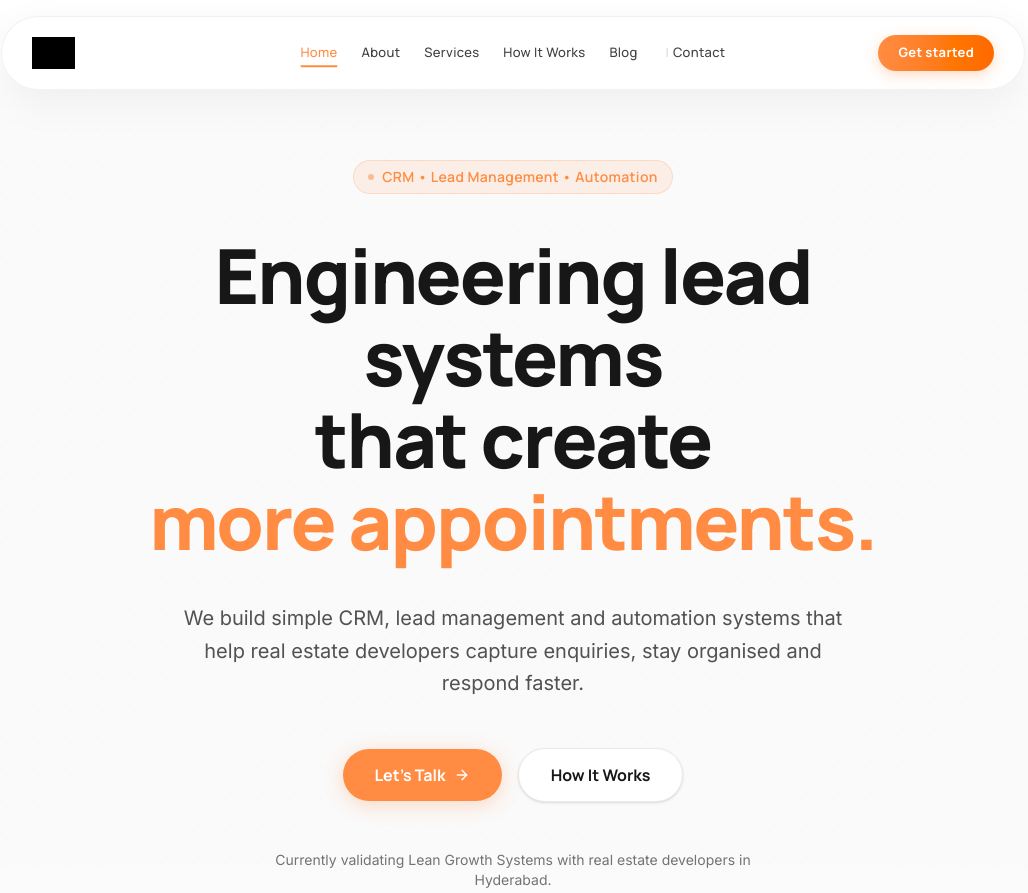
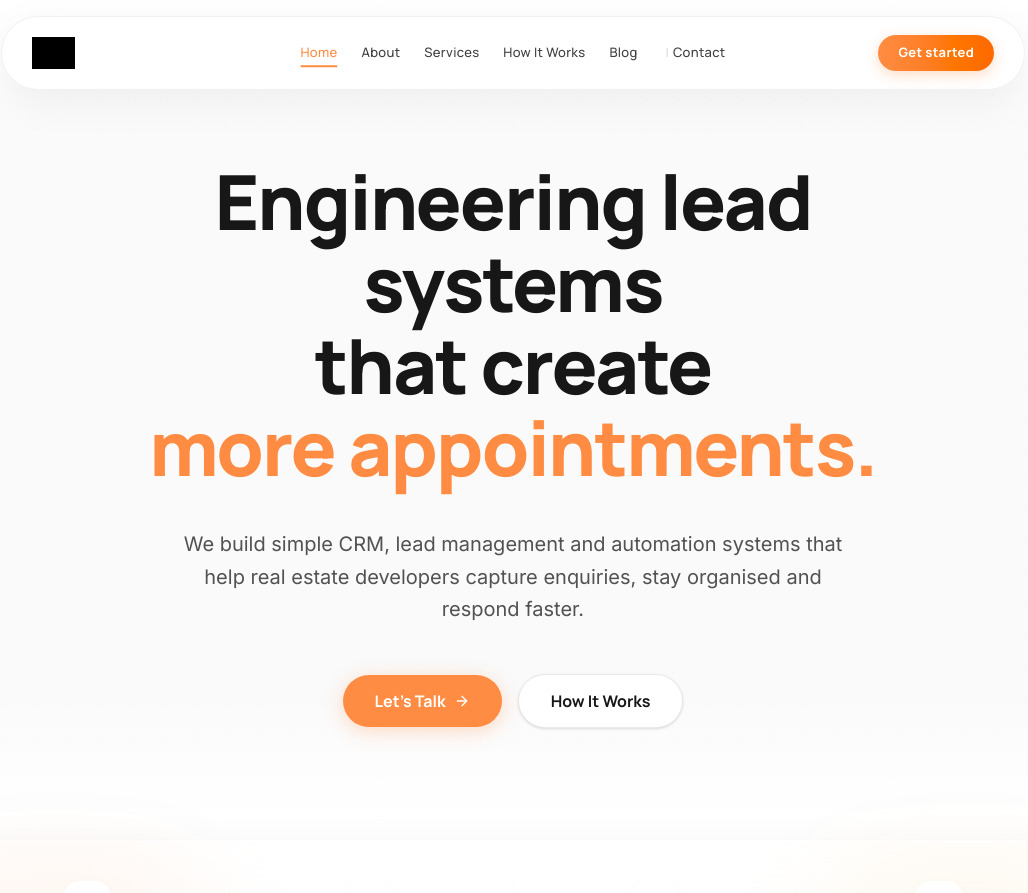
Before and after one commit to ALHussaini-ux/lean, a React (Vite) app: page / in a window 1280 px wide. Shown: the top 893 px of the page, without its empty margins (127-1155 px from the left). Built offline with nearby package versions, Linux system fonts and the light colour scheme; grey boxes are pictures that could not be loaded.

Commit message:
refactor(ui): simplify hero section layout
Remove redundant label and trust line components to align with the minimalist Aramco design language.

```diff
--- a/src/components/MinimalHero.tsx
+++ b/src/components/MinimalHero.tsx
@@ -165,17 +165,6 @@ export default function MinimalHero() {
       <div className="relative z-10 max-w-5xl mx-auto px-6 sm:px-10 lg:px-16 pt-32 sm:pt-36 md:pt-40 pb-16 sm:pb-24 w-full flex flex-col items-center justify-center">
         <div className="space-y-8 sm:space-y-10 text-center flex flex-col items-center max-w-4xl">
 
-          {/* Top Small Orange Label */}
-          <motion.div
-            initial={{ opacity: 0, y: 12 }}
-            animate={{ opacity: 1, y: 0 }}
-            transition={{ duration: 0.5, ease: [0.16, 1, 0.3, 1] }}
-            className="inline-flex items-center gap-2 px-3.5 py-1.5 bg-brand-orange/10 border border-brand-orange/20 rounded-full text-brand-orange font-sans font-semibold text-xs sm:text-sm tracking-wide"
-          >
-            <span className="w-1.5 h-1.5 rounded-full bg-brand-orange animate-pulse" />
-            <span>CRM • Lead Management • Automation</span>
-          </motion.div>
-
           {/* Centered Headline with Rotating Final Phrase */}
           <motion.h1
             initial={{ opacity: 0, y: 16 }}
@@ -236,16 +225,6 @@ export default function MinimalHero() {
             </button>
           </motion.div>
 
-          {/* Honest Muted Trust Line */}
-          <motion.p
-            initial={{ opacity: 0, y: 12 }}
-            animate={{ opacity: 1, y: 0 }}
-            transition={{ duration: 0.6, delay: 0.32, ease: [0.16, 1, 0.3, 1] }}
-            className="text-xs sm:text-sm text-neutral-500 font-body text-center pt-2 max-w-lg"
-          >
-            Currently validating Lean Growth Systems with real estate developers in Hyderabad.
-          </motion.p>
-
         </div>
       </div>
     </section>
```
